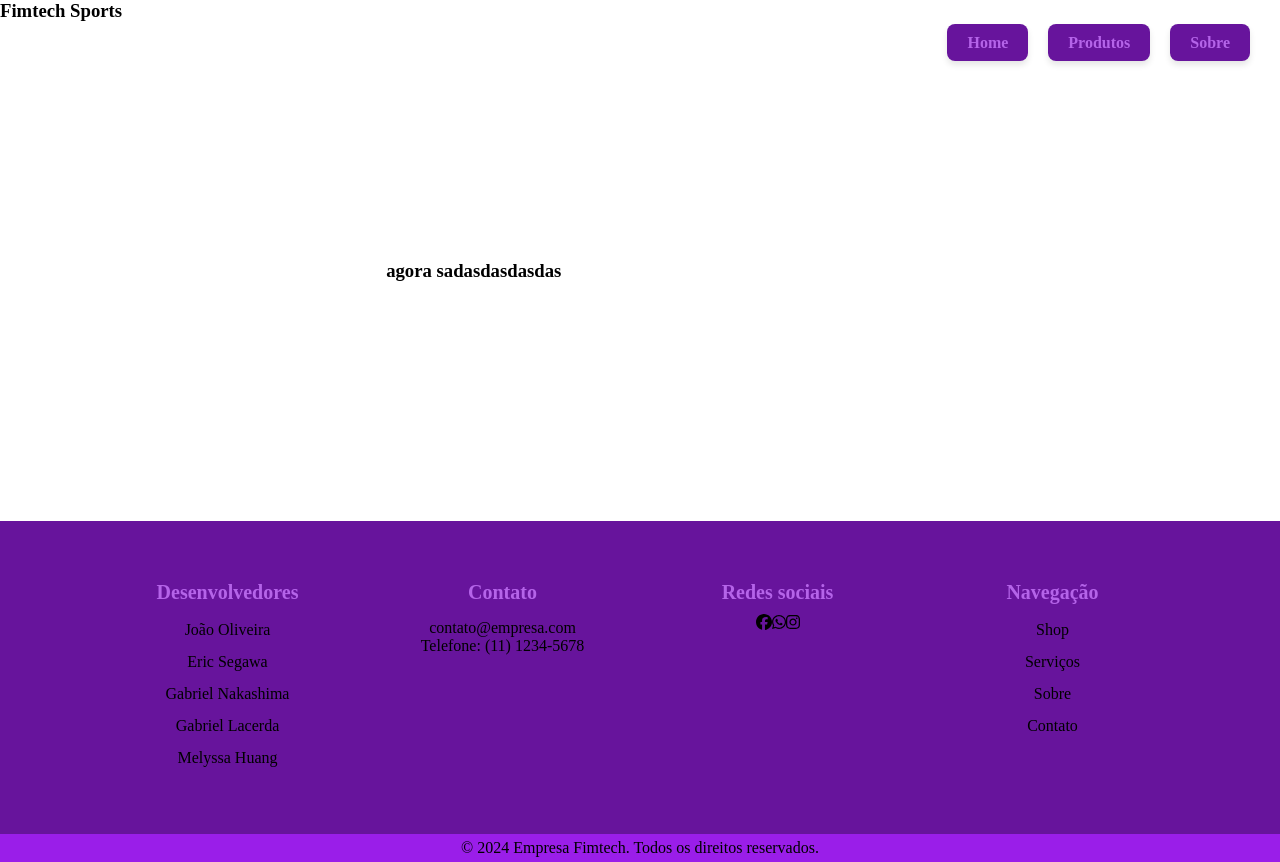
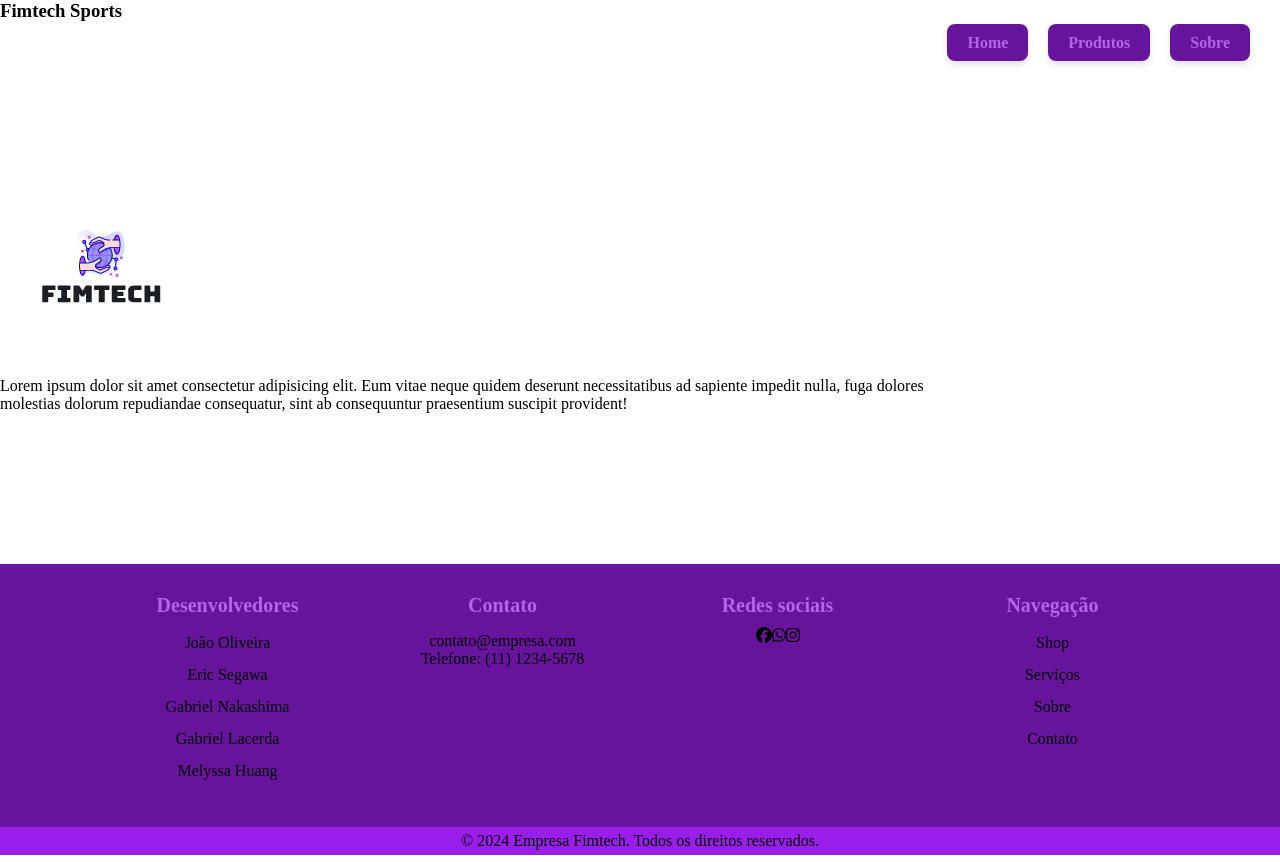
Before and after one commit to GLacerda1/Projeto1, a React (Vite) app: page /sobre in a window 1280 px wide. Built offline with nearby package versions, Linux system fonts and the light colour scheme.

Commit message:
ajustando height

```diff
--- a/src/css/FooterStyle.jsx
+++ b/src/css/FooterStyle.jsx
@@ -3,14 +3,14 @@ import styled from "styled-components";
 export const FooterStyle = styled.footer`
 
   background-color: var(--color-padrao3);
-  padding-top: 20px;
+  padding-top: 10px;
   min-height: 50px;
 
   .footer_container {
     display: grid;
     grid-template-columns: repeat(4, 1fr);
     gap: 20px;
-    padding: 40px 100px;
+    padding: 20px 100px;
   }
 
   .footer_content {
--- a/src/css/HomeStyle.jsx
+++ b/src/css/HomeStyle.jsx
@@ -4,7 +4,7 @@ export const HomeStyle =styled.section`
 
 .home{
     grid-area:home;
-    height:62.35vh;
+    height:67.7vh;
     display:flex;
     background-size:cover;
     justify-content:center;
--- a/src/css/ProdutosStyle.jsx
+++ b/src/css/ProdutosStyle.jsx
@@ -2,6 +2,7 @@ import styled from 'styled-components';
 
 export const ProdutosStyle = styled.section`
   .produtos {
+    height:67.7vh;
     display: grid;
     grid-template-columns: repeat(auto-fill, minmax(250px, 1fr));
     gap: 20px;
--- a/src/css/SobreStyle.jsx
+++ b/src/css/SobreStyle.jsx
@@ -3,10 +3,11 @@ import styled from "styled-components";
 export const SobreStyle = styled.section`
 .sobre {
     grid-area: home;
-    height: 62.35vh;
+    height: 67.7vh;
     display: flex;
     background-size: cover;
     justify-content: center;
     align-items: center;
+    widht: 60%;
 }
 `;
--- a/src/main.jsx
+++ b/src/main.jsx
@@ -6,6 +6,7 @@ import Error from './routes/Error.jsx'
 import Home from './routes/Home.jsx'
 import Produtos from './routes/Produtos.jsx'
 import Sobre from './routes/Sobre.jsx'
+import GlobalStyle from './css/GlobalStyle.jsx'
 
 const router = createBrowserRouter([
 {
@@ -22,6 +23,7 @@ const router = createBrowserRouter([
 ])
 createRoot(document.getElementById('root')).render(
   <StrictMode>
+    <GlobalStyle/>
     <RouterProvider router={router} />
   </StrictMode>,
 )
--- a/src/routes/Sobre.jsx
+++ b/src/routes/Sobre.jsx
@@ -1,11 +1,18 @@
 import { SobreStyle } from '../css/SobreStyle';
+import fimtech from '../assets/fimtech.png'
 
 const Sobre = () => {
     return (
         <SobreStyle>
             <section className='sobre'>
                 <div>
-                    <h1>agora sadasdasdasdas</h1>
+                    <img src={fimtech} alt="fimtech" />
+                    <p>Lorem ipsum dolor sit amet
+                        consectetur adipisicing elit.
+                        Eum vitae neque quidem deserunt necessitatibus
+                        ad sapiente impedit nulla, fuga dolores molestias
+                        dolorum repudiandae consequatur, sint ab consequuntur praesentium suscipit provident!
+                    </p>
                 </div>
             </section>
         </SobreStyle>
```
Also changed, not shown: src/assets/fimtech.png (renamed from src/85ba515cacc648f68e7605748bc47e0b-free.png).
